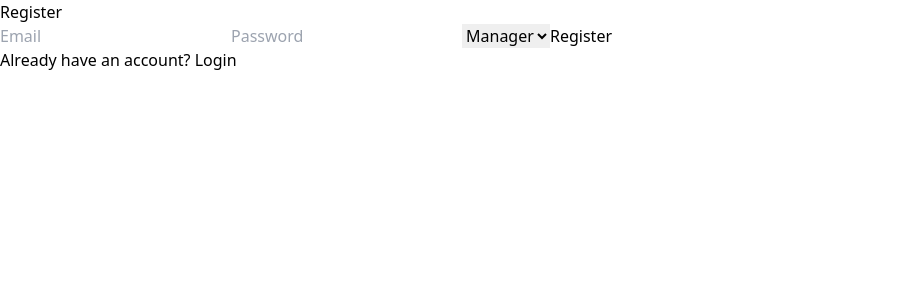
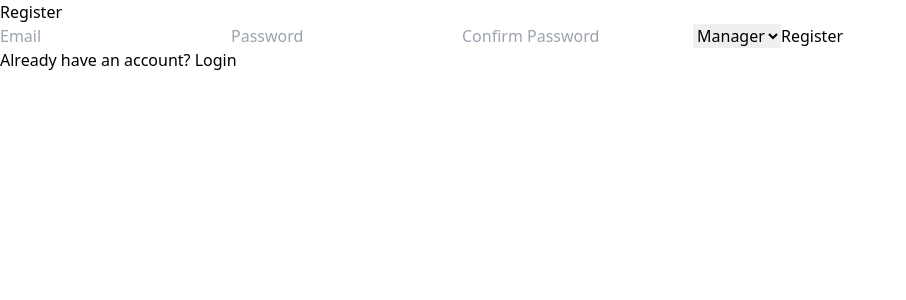
Before and after one commit to victorvaladez1/rentwise-pern, a React (Vite) app in the folder frontend/: page /register in a window 1280 px wide. Shown: the top 300 px of the page, without its empty margins (0-906 px from the left). Built offline with nearby package versions, Linux system fonts and the light colour scheme; no server answers.

Commit message:
Add password confirmation to register page

```diff
--- a/frontend/src/pages/RegisterPage.tsx
+++ b/frontend/src/pages/RegisterPage.tsx
@@ -5,11 +5,18 @@ import axios from 'axios';
 const RegisterPage: React.FC = () => {
     const [email, setEmail] = useState('');
     const [password, setPassword] = useState('');
+    const [confirmPassword, setConfirmPassword] = useState('');
     const [role, setRole] = useState('manager');
     const navigate = useNavigate();
 
     const handleRegister = async (e: React.FormEvent) => {
         e.preventDefault();
+
+        if (password !== confirmPassword)
+        {
+            alert("passwords do not match.");
+            return;
+        }
 
         try {
             await axios.post('http://localhost:5000/api/auth/register', {
@@ -48,6 +55,15 @@ const RegisterPage: React.FC = () => {
                     className="w-full px-4 py-2 border border-gray-300 rounded focus:outline-none focus:ring-2 focus:ring-green-500"
                     required
                 />
+                <input
+                    type="password"
+                    placeholder="Confirm Password"
+                    value={confirmPassword}
+                    onChange={(e) => setConfirmPassword(e.target.value)}
+                    className="w-full px-4 py-2 border border-gray-300 rounded focus:outline-none focus:ring-2 focus:ring-green-500"
+                    required
+                >
+                </input>
                 <select
                     value={role}
                     onChange={(e) => setRole(e.target.value)}
```
